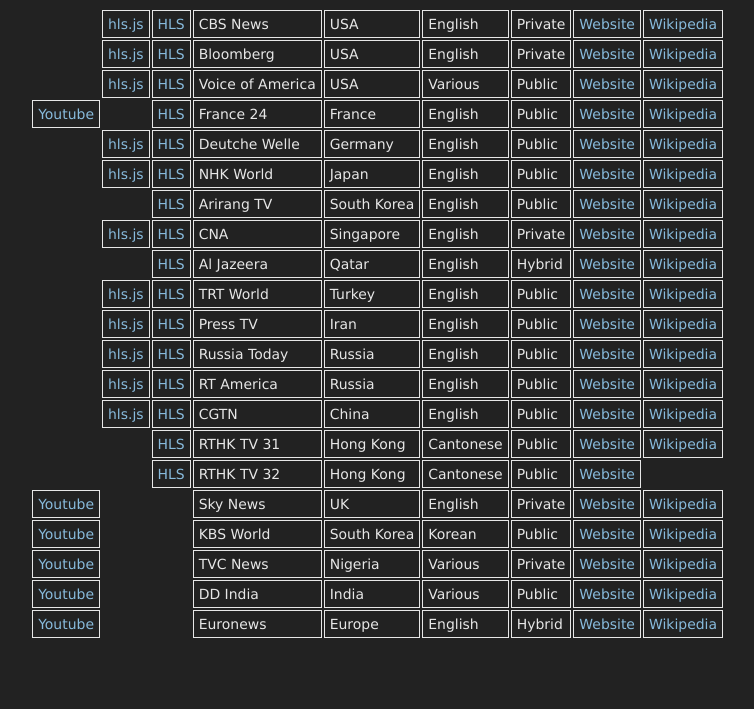
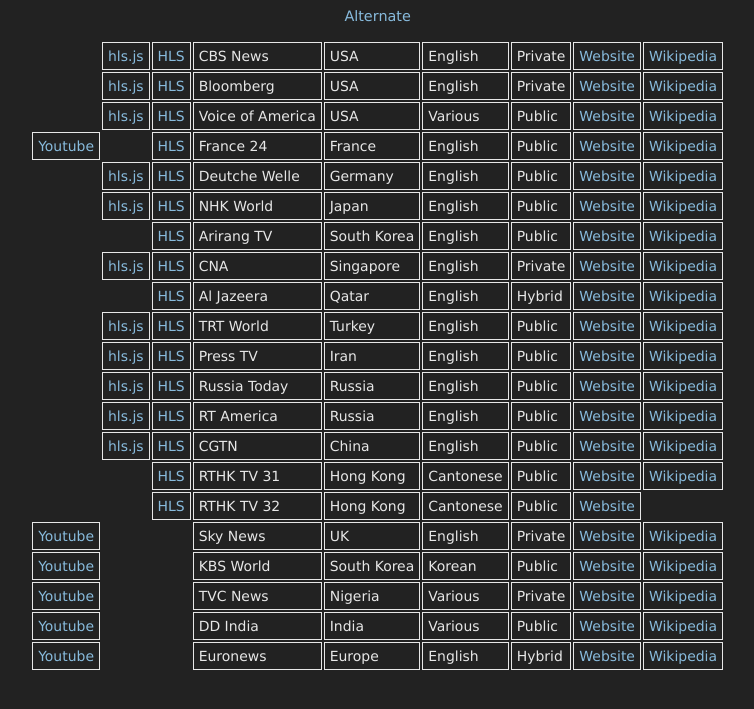
Before and after one commit to danburd/danburd.github.io, a Jekyll site: the page tvnews.html, which Jekyll copies as it is, in a window 1280 px wide. Shown: the top 709 px of the page, without its empty margins (264-1018 px from the left). Built offline with Jekyll 4.4.1, drawn with Linux system fonts in a browser that asks for light colours.

Commit message:
Update tvnews.html

```diff
--- a/tvnews.html
+++ b/tvnews.html
@@ -6,6 +6,7 @@
   <link rel="shortcut icon" href="/ico/favicon.png" type="image/x-icon">
 </head>
 <body>
+<a href="/tvnews2.html">Alternate</a><br><br>
 <table>
   <tr>
     <td></td>
```
